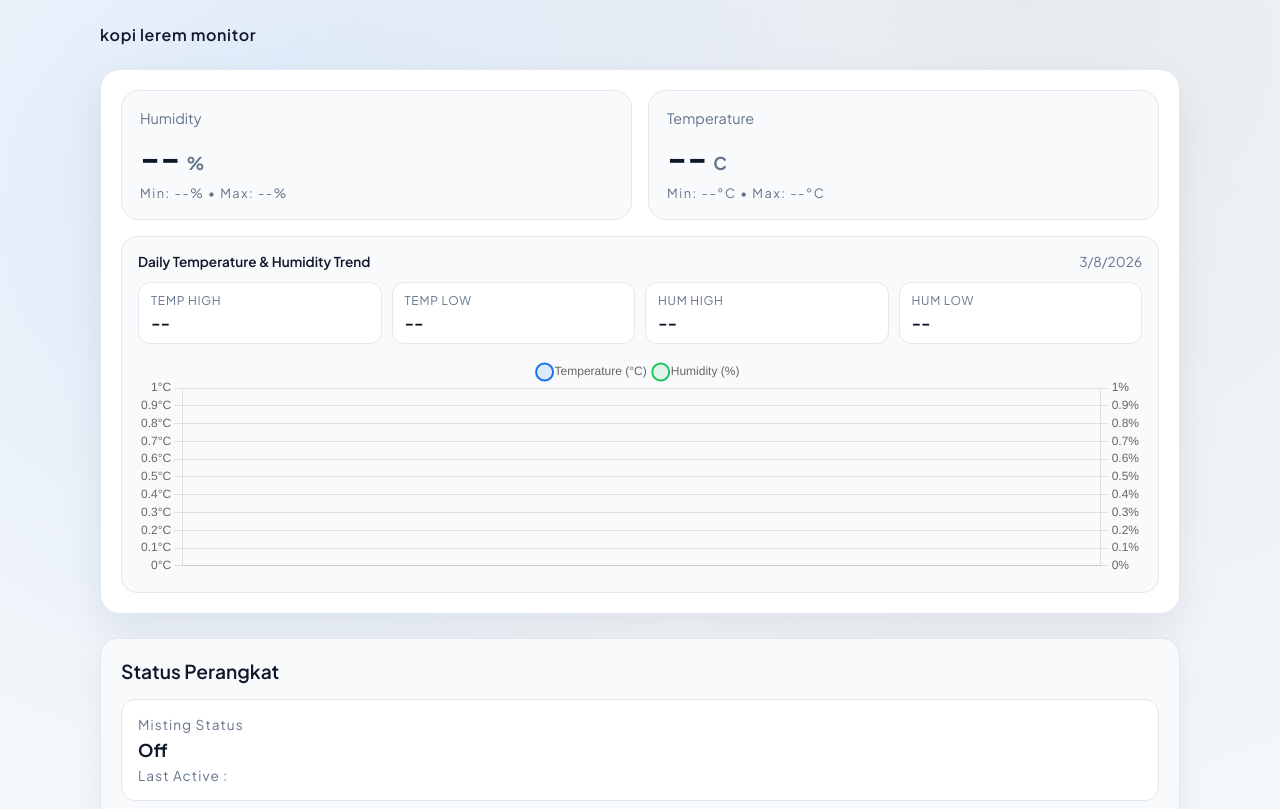
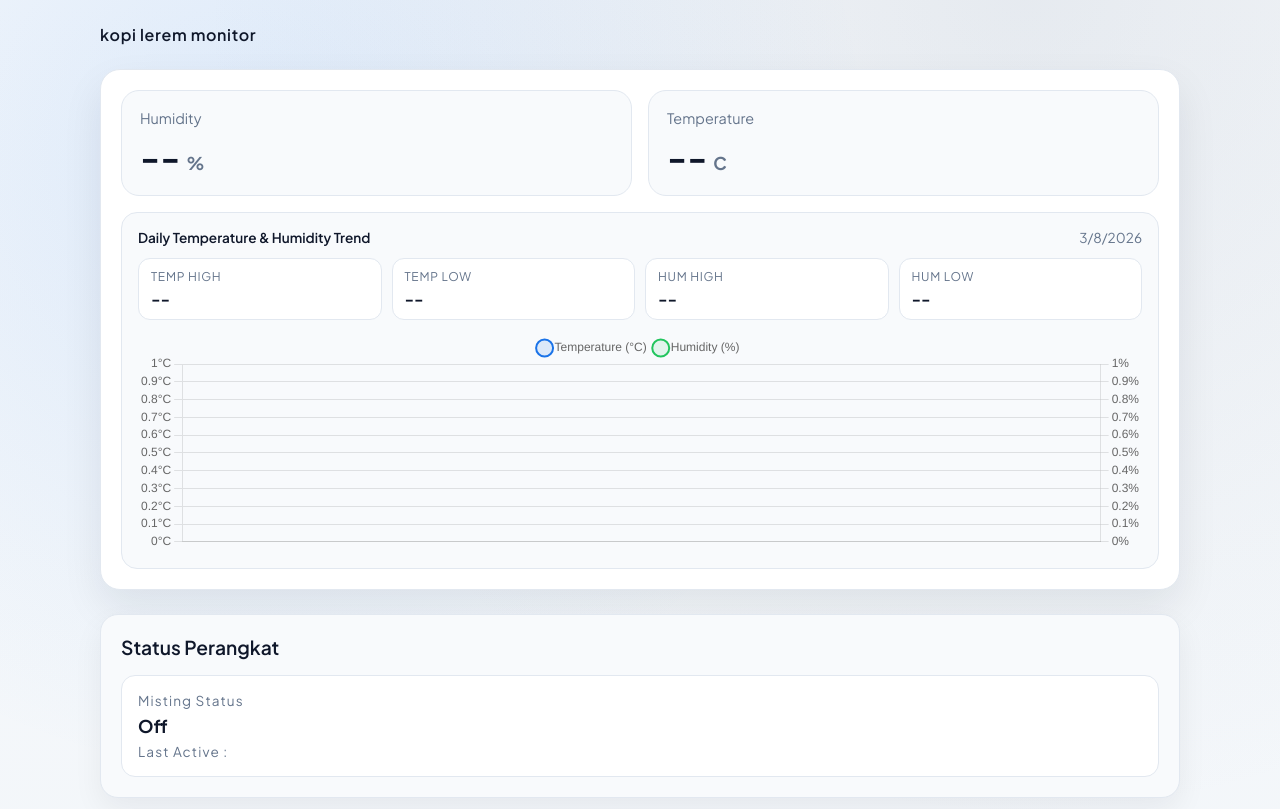
Before and after one commit to PliTheGeek/kopi_lerem_web_control, a website: page public/index.html in a window 1280 px wide. Shown: the top 809 px of the page. Drawn offline with nearby package versions, Linux system fonts and the light colour scheme; no server answers.

Commit message:
Changin Label

```diff
--- a/public/index.html
+++ b/public/index.html
@@ -27,7 +27,6 @@
 								<span id="humidity-value">--</span>
 								<span class="stat-unit">%</span>
 							</div>
-							<p class="stat-caption">Min: <span id="humidity-min">--</span>% • Max: <span id="humidity-max">--</span>%</p>
 						</div>
 						<div class="stat">
 							<p class="stat-label">Temperature</p>
@@ -35,7 +34,6 @@
 								<span id="temperature-value">--</span>
 								<span class="stat-unit">C</span>
 							</div>
-							<p class="stat-caption">Min: <span id="temperature-min">--</span>°C • Max: <span id="temperature-max">--</span>°C</p>
 						</div>
 					</div>
 					<div class="chart-panel">
```
